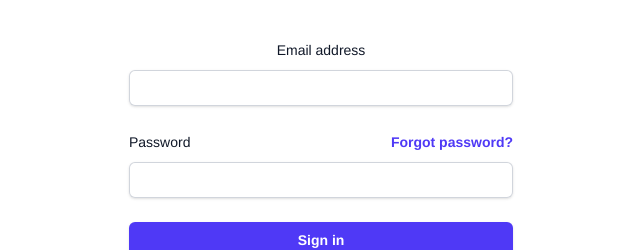
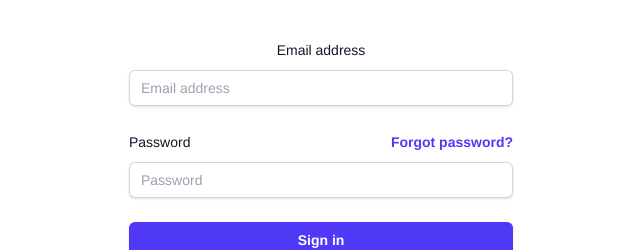
Before and after one commit to Jookmaste/Component-Assignment-12-Frontend, a Vue app in the folder 331-frontend-firstpart-main/: page /login in a window 1280 px wide. Shown: the part 280-530 px from the top of the page, without its empty margins (319-959 px from the left). Built offline with nearby package versions, Linux system fonts and the light colour scheme; the HTML template or start-up script is replaced by a standard one.

Commit message:
3.8 Login View

```diff
--- /dev/null
+++ b/331-frontend-firstpart-main/src/components/ErrorMessage.vue
@@ -0,0 +1,12 @@
+<script setup lang="ts">
+interface ErrorMessageProps {
+  id: string
+}
+defineProps<ErrorMessageProps>()
+</script>
+
+<template>
+  <p aria-live="assertive" class="errorMessage" :id="id">
+    <slot />
+  </p>
+</template>
--- /dev/null
+++ b/331-frontend-firstpart-main/src/components/InputText.vue
@@ -0,0 +1,59 @@
+<script setup lang="ts">
+import ErrorMessage from '@/components/ErrorMessage.vue'
+import { computed, useId } from 'vue'
+
+defineOptions({ inheritAttrs: false })
+
+const modelValue = defineModel<string>()
+
+interface Props {
+  placeholder?: string
+  error?: string
+  required?: boolean
+  type?: string
+}
+const { placeholder = '', error = '', required = false, type = 'text' } = defineProps<Props>()
+
+const uuid = useId()
+const isError = computed(() => !!error)
+const placeholderErrorClass = computed(() => {
+  return !isError.value
+    ? 'block w-full rounded-md border-0 py-1.5 text-gray-900 shadow-sm ring-1 ring-inset ring-gray-300 placeholder:text-gray-400 focus:ring-2 focus:ring-inset focus:ring-indigo-600 sm:text-sm sm:leading-6'
+    : 'block w-full rounded-md border-0 py-1.5 text-red-700 shadow-sm ring-1 ring-inset ring-red-300 placeholder:text-red-400 focus:ring-2 focus:ring-inset focus:ring-red-600 sm:text-sm sm:leading-6'
+})
+</script>
+
+<template>
+  <div>
+    <div class="mt-2">
+      <input
+        :type="type"
+        :id="uuid"
+        :class="placeholderErrorClass"
+        :placeholder="placeholder"
+        :required="required"
+        v-bind="$attrs"
+        v-model="modelValue"
+        :aria-describedby="error ? `${uuid}-error` : undefined"
+        :aria-invalid="isError"
+      />
+      <ErrorMessage class="inline-flex text-sm text-red-700" v-if="error" :id="`${uuid}-error`">
+        {{ error }}
+        <svg
+          xmlns="http://www.w3.org/2000/svg"
+          class="w-6 h-6"
+          fill="none"
+          viewBox="0 0 24 24"
+          stroke="currentColor"
+        >
+          <path
+            stroke-linecap="round"
+            stroke-linejoin="round"
+            stroke-width="2"
+            d="M6 18L18 6M6 6l12 12"
+          />
+        </svg>
+      </ErrorMessage>
+    </div>
+  </div>
+</template>
--- a/331-frontend-firstpart-main/src/views/LoginView.vue
+++ b/331-frontend-firstpart-main/src/views/LoginView.vue
@@ -1,3 +1,32 @@
+<script setup lang="ts">
+import InputText from '@/components/InputText.vue'
+import * as yup from 'yup'
+import { useField, useForm } from 'vee-validate'
+
+const validationSchema = yup.object({
+  email: yup.string().required('The email is required').email('Input must be an email.'),
+  password: yup
+    .string()
+    .required('The password is required')
+    .min(6, 'The password must be at least 6 characters.'),
+})
+
+const { errors, handleSubmit } = useForm({
+  validationSchema,
+  initialValues: {
+    email: '',
+    password: '',
+  },
+})
+
+const { value: email } = useField<string>('email')
+const { value: password } = useField<string>('password')
+
+const onSubmit = handleSubmit((values) => {
+  console.log(values)
+})
+</script>
+
 <template>
   <div class="flex min-h-full flex-1 flex-col justify-center px-6 py-12 lg:px-8">
 
@@ -7,13 +36,11 @@
     </div>
 
     <div class="mt-10 sm:mx-auto sm:w-full sm:max-w-sm">
-      <form class="space-y-6" action="#" method="POST">
+      <form class="space-y-6" @submit.prevent="onSubmit">
 
         <div>
           <label for="email" class="block text-sm font-medium leading-6 text-gray-900">Email address</label>
-          <div class="mt-2">
-            <input id="email" name="email" type="email" required class="block w-full rounded-md border-0 py-1.5 text-gray-900 shadow-sm ring-1 ring-inset ring-gray-300 placeholder:text-gray-400 focus:ring-2 focus:ring-inset focus:ring-indigo-600 sm:text-sm sm:leading-6" />
-          </div>
+          <InputText id="email" type="email" v-model="email" placeholder="Email address" :error="errors['email']" />
         </div>
 
         <div>
@@ -23,9 +50,7 @@
               <a href="#" class="font-semibold text-indigo-600 hover:text-indigo-500">Forgot password?</a>
             </div>
           </div>
-          <div class="mt-2">
-            <input id="password" name="password" type="password" class="block w-full rounded-md border-0 py-1.5 text-gray-900 shadow-sm ring-1 ring-inset ring-gray-300 placeholder:text-gray-400 focus:ring-2 focus:ring-inset focus:ring-indigo-600 sm:text-sm sm:leading-6" />
-          </div>
+          <InputText id="password" type="password" v-model="password" placeholder="Password" :error="errors['password']" />
         </div>
 
         <div>
```
